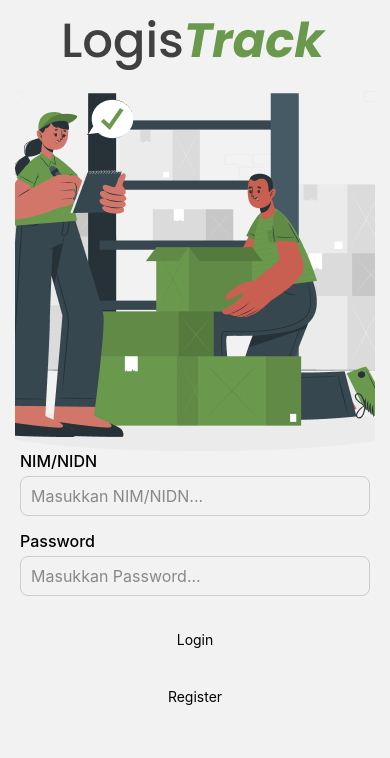
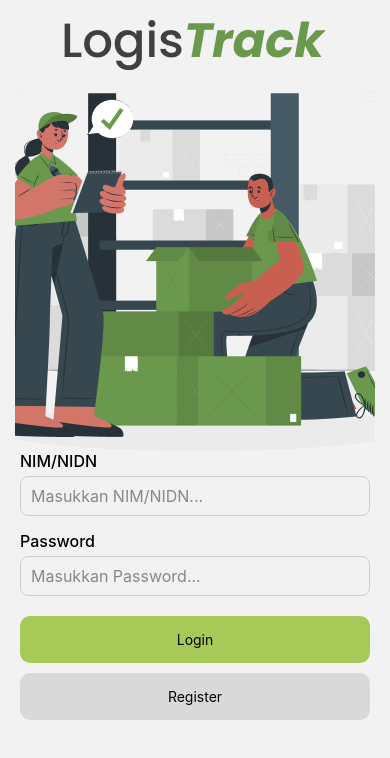
Before and after one commit to IvanSholana/LogisTrack, a React Native app: screen /Login in a window 390 px wide. Shown: the top 758 px of the page. Built offline with nearby package versions, Linux system fonts and the light colour scheme.

Commit message:
fix : fixed button login & register color

```diff
--- a/App.js
+++ b/App.js
@@ -66,7 +66,7 @@
 export default function App() {
   return (
     <NavigationContainer>
-      <Stack.Navigator initialRouteName="MainTabsMenu">
+      <Stack.Navigator initialRouteName="Login">
         <Stack.Screen
           name="Login"
           component={LoginScreen}
--- a/containers/login/loginContainer.js
+++ b/containers/login/loginContainer.js
@@ -53,13 +53,13 @@
 
 const styles = StyleSheet.create({
   login: {
-    backgroundColor: colors.ButtonLogin,
+    backgroundColor: colors.buttonLogin,
     padding: 15,
     marginVertical: 5,
     borderRadius: 10,
   },
   register: {
-    backgroundColor: colors.ButtonRegister,
+    backgroundColor: colors.buttonRegister,
     padding: 15,
     marginVertical: 5,
     borderRadius: 10,
```
